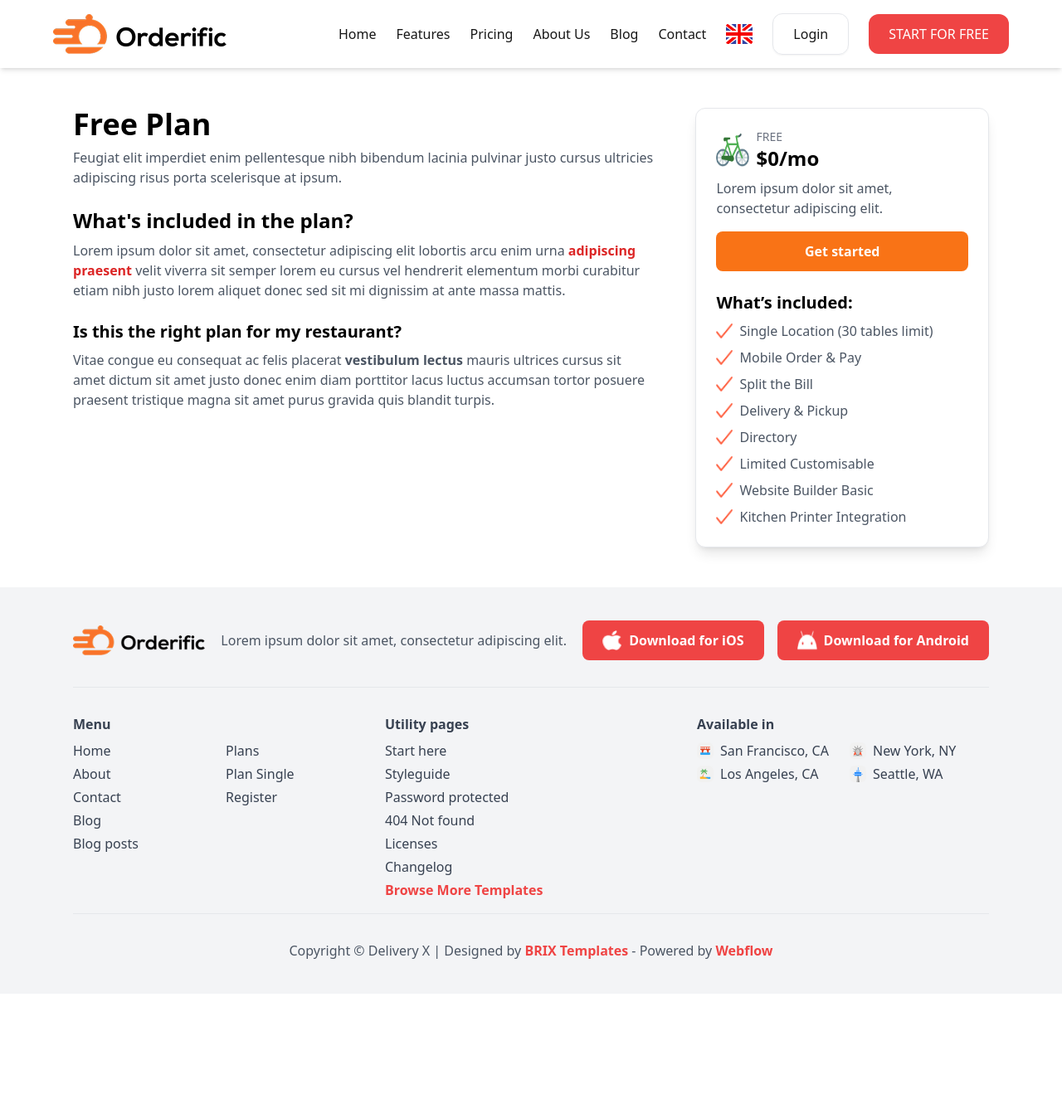
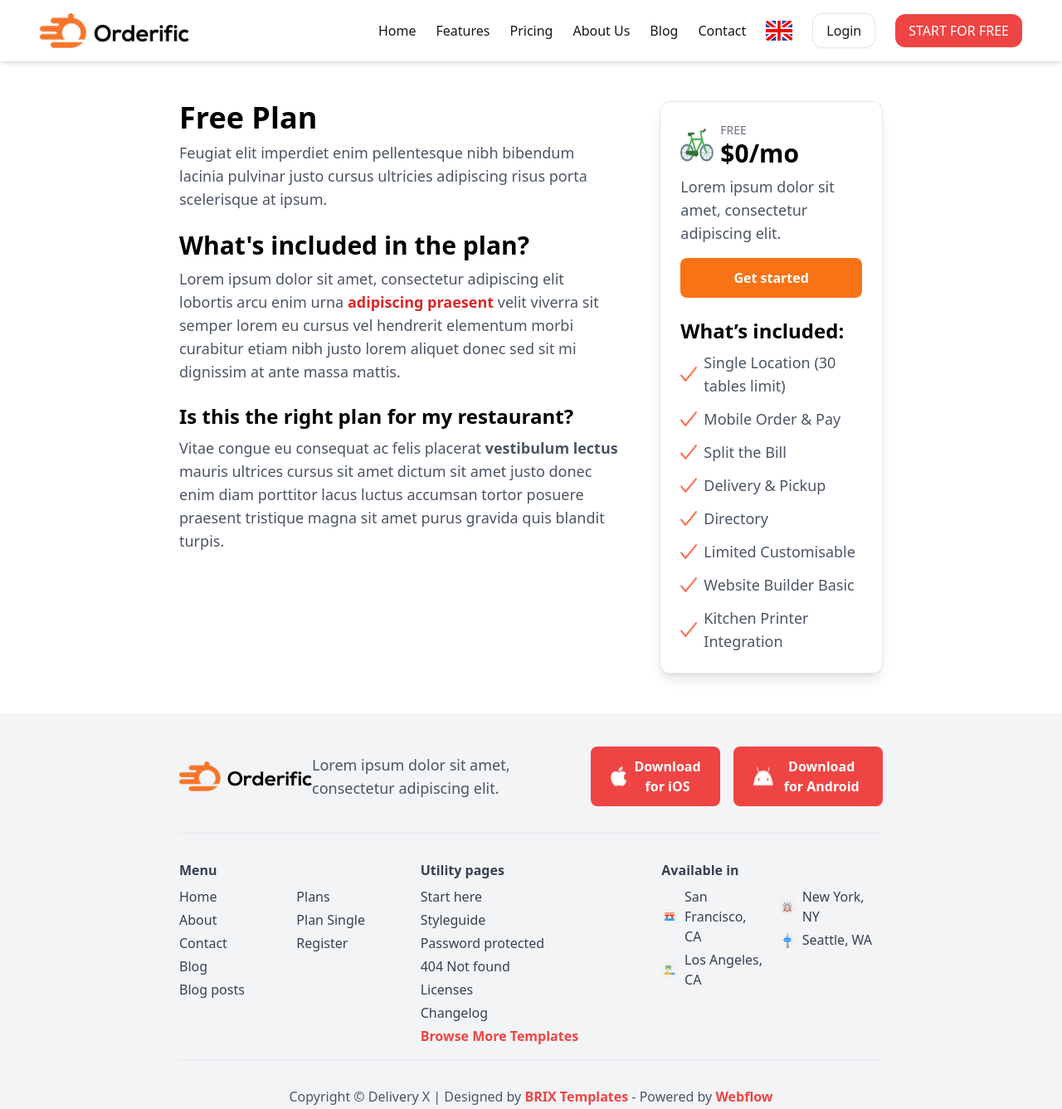
Before and after one commit to Arshi-Amir/Day9-Task, a plain HTML site: page index.html in a window 1280 px wide. Shown: the whole page at 83% size. Before the commit the page ends 1198 px from the top, so only its background shows below. Drawn offline with nearby package versions, Linux system fonts and the light colour scheme.

Commit message:
updated code for responsiveness

```diff
--- a/index.html
+++ b/index.html
@@ -1,82 +1,79 @@
 <!DOCTYPE html>
 <html lang="en">
+
 <head>
     <meta charset="UTF-8">
     <meta name="viewport" content="width=device-width, initial-scale=1.0">
     <title>Orderific - Free Plan</title>
     <script src="https://cdn.tailwindcss.com"></script>
 </head>
-<body class="font-sans">
 
-    <!DOCTYPE html>
-    <html lang="en">
-    <head>
-        <meta charset="UTF-8">
-        <meta name="viewport" content="width=device-width, initial-scale=1.0">
-        <title>Orderific - Free Plan</title>
-        <script src="https://cdn.tailwindcss.com"></script>
-    </head>
 <body class="font-sans">
 
     <!-- ✅ Navigation Bar -->
-        <nav class="flex items-center justify-between px-6 py-4 bg-white shadow-md md:px-16">
+    <nav class="flex items-center justify-between px-6 py-4 bg-white shadow-md md:px-8 lg:px-12">
         <!-- Logo -->
-            <img src="./Logo-Orange-Black-2 1.png" alt="Orderific Logo" class="w-[159px] md:w-[209px]">
+        <img src="./Logo-Orange-Black-2 1.png" alt="Orderific Logo" class="w-[140px] md:w-[160px] lg:w-[180px]">
+
+        <!-- Desktop Navigation Links -->
+        <div class="hidden md:flex items-center space-x-4 lg:space-x-6 font-medium text-neutral-900">
+            <a href="#" class="hover:text-red-500">Home</a>
+            <a href="#" class="hover:text-red-500">Features</a>
+            <a href="#" class="hover:text-red-500">Pricing</a>
+            <a href="#" class="hover:text-red-500">About Us</a>
+            <a href="#" class="hover:text-red-500">Blog</a>
+            <a href="#" class="hover:text-red-500">Contact</a>
+            <img src="./Group 1000004284.png" alt="Language" class="w-8 rounded-sm">
+            <a href="#" class="px-4 py-2 border border-gray-200 rounded-xl shadow-sm hover:bg-gray-100">Login</a>
+            <a href="#" class="px-4 py-2 text-white bg-red-500 rounded-xl hover:bg-red-600">START FOR FREE</a>
+        </div>
 
         <!-- Mobile Menu Icon -->
         <div class="md:hidden text-2xl font-bold cursor-pointer">
             ≡
         </div>
-
-            <!-- Desktop Navigation Links -->
-            <div class="hidden md:flex items-center space-x-6 font-medium text-neutral-900">
-                <a href="#">Home</a>
-                <a href="#">Features</a>
-                <a href="#">Pricing</a>
-                <a href="#">About Us</a>
-                <a href="#">Blog</a>
-                <a href="#">Contact</a>
-                <img src="./Group 1000004284.png" alt="Language" class="w-8 rounded-sm">
-                <a href="#" class="px-6 py-3 border border-gray-200 rounded-xl shadow-sm">Login</a>
-                <a href="#" class="px-6 py-3 text-white bg-red-500 rounded-xl">START FOR FREE</a>
-            </div>
     </nav>
 
     <!-- ✅ Free Plan Section -->
-        <section class="max-w-6xl mx-auto px-6 py-12 md:flex md:gap-12">
+    <section class="max-w-4xl mx-auto px-6 py-12 md:flex md:gap-8 lg:gap-12">
         <!-- Left Content -->
         <div class="md:w-2/3">
-                <h1 class="text-4xl font-bold">Free Plan</h1>
-                <p class="mt-2 text-gray-600">
-                    Feugiat elit imperdiet enim pellentesque nibh bibendum lacinia pulvinar justo cursus ultricies adipiscing risus porta scelerisque at ipsum.
+            <h1 class="text-3xl md:text-4xl font-bold">Free Plan</h1>
+            <p class="mt-2 text-gray-600 md:text-lg">
+                Feugiat elit imperdiet enim pellentesque nibh bibendum lacinia pulvinar justo cursus ultricies
+                adipiscing risus porta scelerisque at ipsum.
             </p>
 
-                <h2 class="mt-6 text-2xl font-bold">What's included in the plan?</h2>
-                <p class="mt-2 text-gray-600">
+            <h2 class="mt-6 text-2xl md:text-3xl font-bold">What's included in the plan?</h2>
+            <p class="mt-2 text-gray-600 md:text-lg">
                 Lorem ipsum dolor sit amet, consectetur adipiscing elit lobortis arcu enim urna
-                    <span class="font-bold text-red-600">adipiscing praesent</span> velit viverra sit semper lorem eu cursus vel hendrerit elementum morbi curabitur etiam nibh justo lorem aliquet donec sed sit mi dignissim at ante massa mattis.
+                <span class="font-bold text-red-600">adipiscing praesent</span> velit viverra sit semper lorem eu
+                cursus vel hendrerit elementum morbi curabitur etiam nibh justo lorem aliquet donec sed sit mi
+                dignissim at ante massa mattis.
             </p>
 
-                <h3 class="mt-6 text-xl font-bold">Is this the right plan for my restaurant?</h3>
-                <p class="mt-2 text-gray-600">
-                    Vitae congue eu consequat ac felis placerat <span class="font-bold">vestibulum lectus</span> mauris ultrices cursus sit amet dictum sit amet justo donec enim diam porttitor lacus luctus accumsan tortor posuere praesent tristique magna sit amet purus gravida quis blandit turpis.
+            <h3 class="mt-6 text-xl md:text-2xl font-bold">Is this the right plan for my restaurant?</h3>
+            <p class="mt-2 text-gray-600 md:text-lg">
+                Vitae congue eu consequat ac felis placerat <span class="font-bold">vestibulum lectus</span> mauris
+                ultrices cursus sit amet dictum sit amet justo donec enim diam porttitor lacus luctus accumsan
+                tortor posuere praesent tristique magna sit amet purus gravida quis blandit turpis.
             </p>
         </div>
 
         <!-- Right Pricing Card -->
-            <div class="md:w-1/3 p-6 bg-white shadow-lg rounded-xl border border-gray-200">
+        <div class="md:w-1/3 p-6 bg-white shadow-lg rounded-xl border border-gray-200 mt-8 md:mt-0">
             <div class="flex items-center space-x-2">
                 <img src="./Group 42114.png" alt="Free Plan Icon" class="w-10 h-10">
                 <div>
                     <p class="text-gray-500 text-sm">FREE</p>
-                        <p class="text-2xl font-bold">$0/mo</p>
+                    <p class="text-2xl md:text-3xl font-bold">$0/mo</p>
                 </div>
             </div>
-                <p class="mt-2 text-gray-600">Lorem ipsum dolor sit amet, consectetur adipiscing elit.</p>
-                <button class="w-full mt-4 py-3 bg-orange-500 text-white font-bold rounded-lg">Get started</button>
+            <p class="mt-2 text-gray-600 md:text-lg">Lorem ipsum dolor sit amet, consectetur adipiscing elit.</p>
+            <button class="w-full mt-4 py-3 bg-orange-500 text-white font-bold rounded-lg hover:bg-orange-600">Get started</button>
 
-                <h3 class="mt-6 text-xl font-bold">What’s included:</h3>
-                <ul class="mt-2 space-y-2 text-gray-600">
+            <h3 class="mt-6 text-xl md:text-2xl font-bold">What’s included:</h3>
+            <ul class="mt-2 space-y-3 text-gray-600 md:text-lg">
                 <li class="flex items-center"><img src="./Check.png" class="w-5 h-5 mr-2"> Single Location (30 tables limit)</li>
                 <li class="flex items-center"><img src="./Check.png" class="w-5 h-5 mr-2"> Mobile Order & Pay</li>
                 <li class="flex items-center"><img src="./Check.png" class="w-5 h-5 mr-2"> Split the Bill</li>
@@ -91,21 +88,20 @@
 
     <!-- ✅ Footer -->
     <footer class="bg-gray-100 py-10">
-            <div class="max-w-6xl mx-auto px-6">
+        <div class="max-w-4xl mx-auto px-6">
             <!-- Top Section -->
             <div class="md:flex justify-between items-center pb-8 border-b">
-                    <img src="./Logo-Orange-Black-2 1.png" alt="Orderific Logo" class="w-[159px]">
-                    <p class="text-gray-600">Lorem ipsum dolor sit amet, consectetur adipiscing elit.</p>
-                    <div class="flex space-x-4">
-                        <button class="flex items-center px-6 py-3 bg-red-500 text-white font-bold rounded-lg">
+                <img src="./Logo-Orange-Black-2 1.png" alt="Orderific Logo" class="w-[140px] md:w-[160px]">
+                <p class="text-gray-600 mt-4 md:mt-0 md:text-lg">Lorem ipsum dolor sit amet, consectetur adipiscing elit.</p>
+                <div class="flex flex-col md:flex-row space-y-4 md:space-y-0 md:space-x-4 mt-4 md:mt-0">
+                    <button class="flex items-center justify-center px-6 py-3 bg-red-500 text-white font-bold rounded-lg hover:bg-red-600">
                         <img src="./Vector (12).png" alt="iOS" class="w-6 h-6 mr-2"> Download for iOS
                     </button>
-                        <button class="flex items-center px-6 py-3 bg-red-500 text-white font-bold rounded-lg">
+                    <button class="flex items-center justify-center px-6 py-3 bg-red-500 text-white font-bold rounded-lg hover:bg-red-600">
                         <img src="./Vector (13).png" alt="Android" class="w-6 h-6 mr-2"> Download for Android
                     </button>
                 </div>
             </div>
-
 
             <!-- Bottom Section -->
             <div class="mt-8 grid grid-cols-1 md:grid-cols-3 gap-6 text-gray-700 text-sm md:text-base items-start">
@@ -114,16 +110,16 @@
                     <h3 class="font-bold">Menu</h3>
                     <div class="grid grid-cols-2 gap-x-4">
                         <ul class="mt-2 space-y-1">
-                <li><a href="#">Home</a></li>
-                <li><a href="#">About</a></li>
-                <li><a href="#">Contact</a></li>
-                <li><a href="#">Blog</a></li>
-                <li><a href="#">Blog posts</a></li>
+                            <li><a href="#" class="hover:text-red-500">Home</a></li>
+                            <li><a href="#" class="hover:text-red-500">About</a></li>
+                            <li><a href="#" class="hover:text-red-500">Contact</a></li>
+                            <li><a href="#" class="hover:text-red-500">Blog</a></li>
+                            <li><a href="#" class="hover:text-red-500">Blog posts</a></li>
                         </ul>
                         <ul class="mt-2 space-y-1">
-                <li><a href="#">Plans</a></li>
-                <li><a href="#">Plan Single</a></li>
-                <li><a href="#">Register</a></li>
+                            <li><a href="#" class="hover:text-red-500">Plans</a></li>
+                            <li><a href="#" class="hover:text-red-500">Plan Single</a></li>
+                            <li><a href="#" class="hover:text-red-500">Register</a></li>
                         </ul>
                     </div>
                 </div>
@@ -132,13 +128,13 @@
                 <div>
                     <h3 class="font-bold">Utility pages</h3>
                     <ul class="mt-2 space-y-1">
-            <li><a href="#">Start here</a></li>
-            <li><a href="#">Styleguide</a></li>
-            <li><a href="#">Password protected</a></li>
-            <li><a href="#">404 Not found</a></li>
-            <li><a href="#">Licenses</a></li>
-            <li><a href="#">Changelog</a></li>
-            <li><a href="#" class="text-red-500 font-bold">Browse More Templates</a></li>
+                        <li><a href="#" class="hover:text-red-500">Start here</a></li>
+                        <li><a href="#" class="hover:text-red-500">Styleguide</a></li>
+                        <li><a href="#" class="hover:text-red-500">Password protected</a></li>
+                        <li><a href="#" class="hover:text-red-500">404 Not found</a></li>
+                        <li><a href="#" class="hover:text-red-500">Licenses</a></li>
+                        <li><a href="#" class="hover:text-red-500">Changelog</a></li>
+                        <li><a href="#" class="text-red-500 font-bold hover:text-red-600">Browse More Templates</a></li>
                     </ul>
                 </div>
 
@@ -160,10 +156,12 @@
             <hr class="mt-4">
             <!-- Copyright Section -->
             <div class="mt-8 text-center text-gray-600">
-    Copyright © Delivery X | Designed by <span class="text-red-500 font-bold">BRIX Templates</span> - Powered by <span class="text-red-500 font-bold">Webflow</span>
+                Copyright © Delivery X | Designed by <span class="text-red-500 font-bold">BRIX Templates</span> -
+                Powered by <span class="text-red-500 font-bold">Webflow</span>
             </div>
-
+        </div>
     </footer>
 
 </body>
+
 </html>
```
Lines whose indentation alone changed are shown as unchanged.
